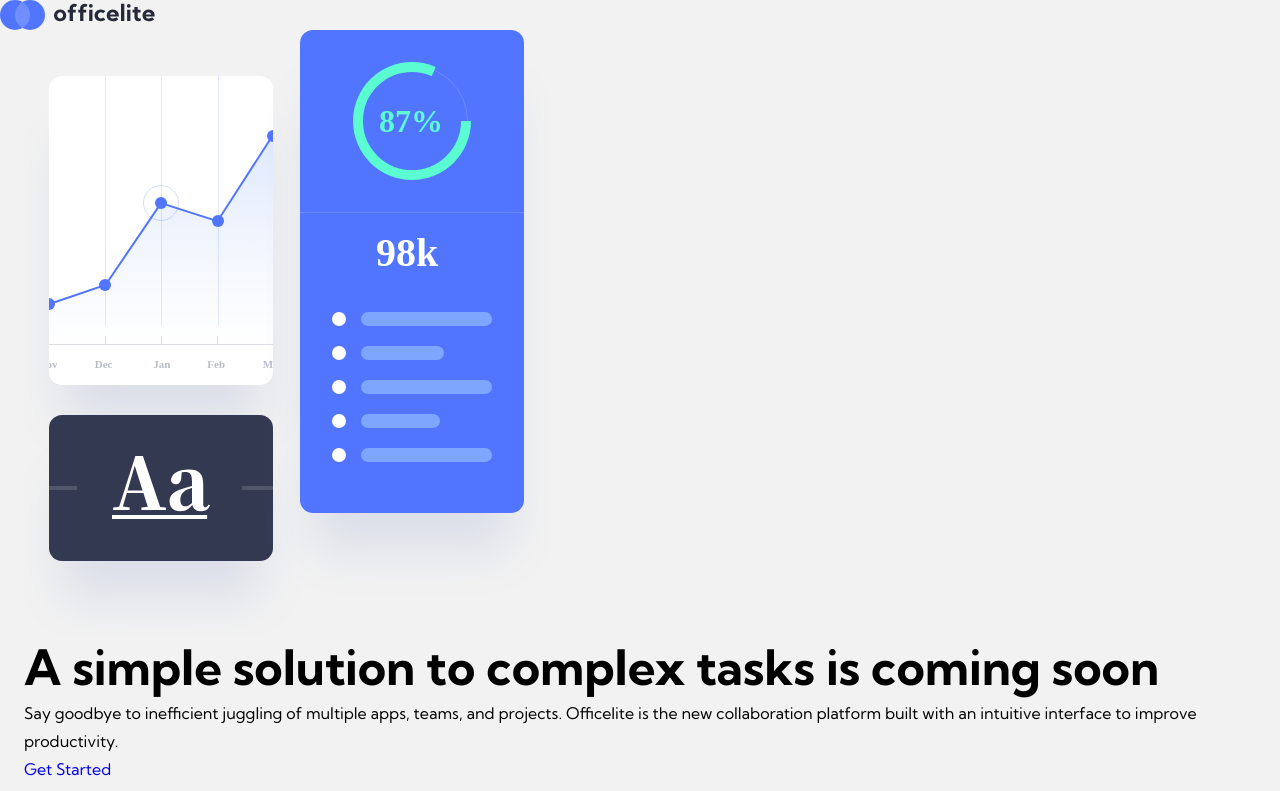
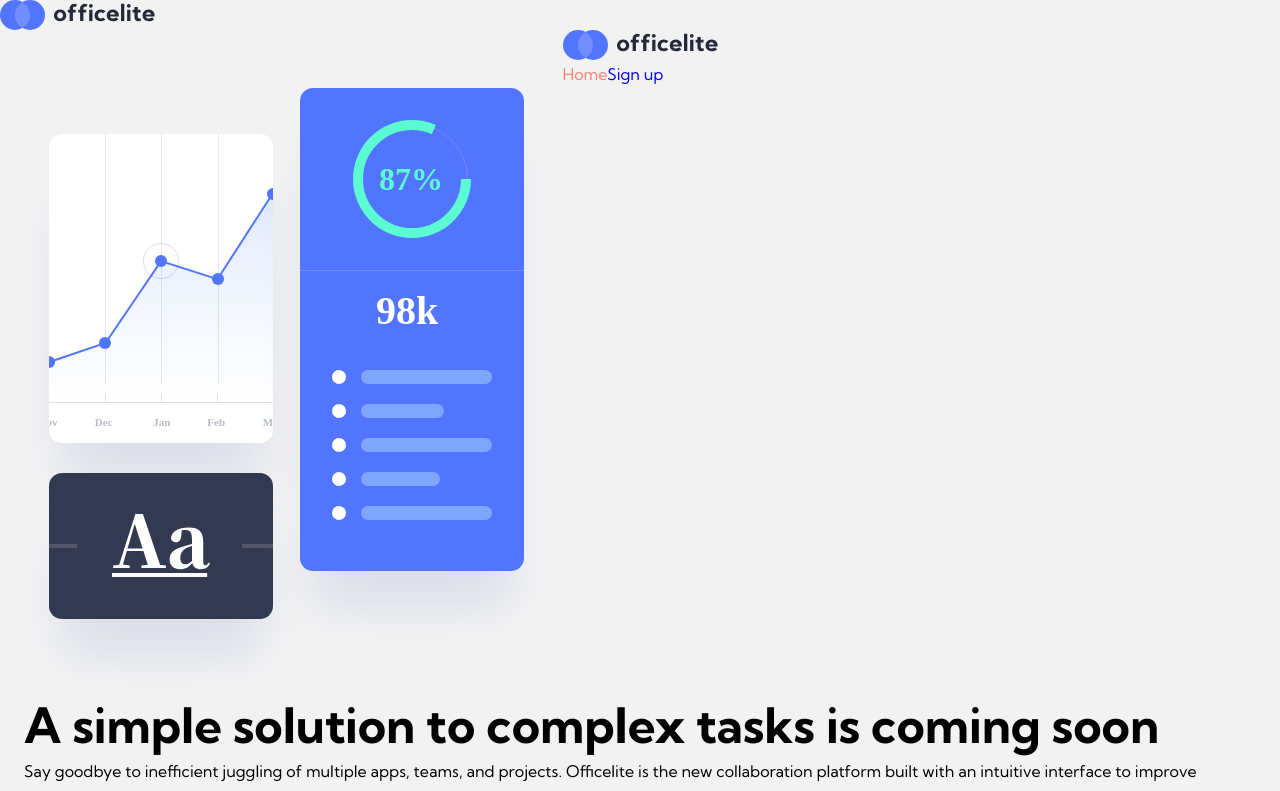
Before and after one commit to Hcmwebs/officelite-coming-soon-site, a React (Vite) app: page / in a window 1280 px wide. Shown: the top 791 px of the page. Built offline with nearby package versions, Linux system fonts and the light colour scheme.

Commit message:
added a the nave bar to header compo
Signed-off-by: Heze <64218603+Hcmwebs@users.noreply.github.com>

```diff
--- a/src/components/Header.jsx
+++ b/src/components/Header.jsx
@@ -1,18 +1,21 @@
 import React from 'react'
 import { homeHero } from '../data/Data'
 import { Link } from 'react-router-dom'
+import { Navbar } from './index'
 
 const Header = () => {
 	const { title, body } = homeHero
 	return (
 		<>
+			{' '}
+			<Navbar />
 			<div>
 				<img src='/illustration-home-charts.svg' alt='illustration Chart' />
 				<div className='heroBody'>
 					<h1>{title}</h1>
 					<p>{body}</p>
 				</div>
-				<Link to ='/signup'>Get Started</Link>
+				<Link to='/signup'>Get Started</Link>
 			</div>
 		</>
 	)
```
